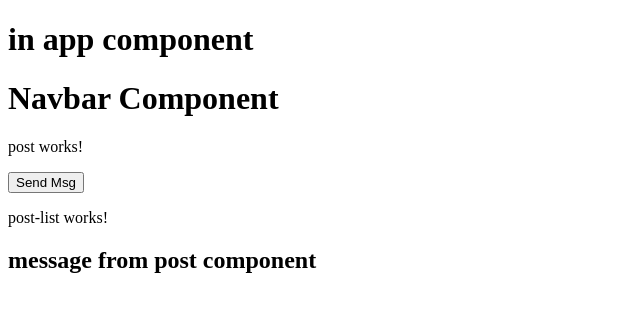
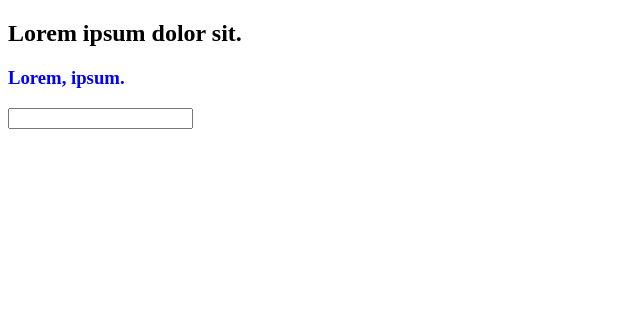
Before and after one commit to shivrajpro/angular-refresher-2023, an Angular app: page / in a window 1280 px wide. Shown: the top 312 px of the page, without its empty margins (0-640 px from the left). Built offline with nearby package versions, Linux system fonts and the light colour scheme.

Commit message:
style binding and event filtering

```diff
--- a/src/app/app.component.html
+++ b/src/app/app.component.html
@@ -1,3 +1,8 @@
-<h1>in app component</h1>
+<!-- <h1>in app component</h1>
 <app-navbar></app-navbar>
-<app-post (msgEvt)="receiveMsg($event)" ></app-post>
+<app-post (msgEvt)="receiveMsg($event)" ></app-post> -->
+
+<!-- style binding -->
+<h2 [class.text-red]="isRed" > Lorem ipsum dolor sit. </h2>
+<h3 [style.color]='textColor' > Lorem, ipsum. </h3>
+<input type="text" (keyup.enter)="onKeyEnter()" >
--- a/src/app/app.component.ts
+++ b/src/app/app.component.ts
@@ -8,6 +8,8 @@ import { PostComponent } from './post/post.component';
 })
 export class AppComponent implements OnInit, AfterViewInit {
   title = 'angular-refresher-2023';
+  isRed = true;
+  textColor = 'blue';
 
   @ViewChild(PostComponent) childComp = null;
 
@@ -26,4 +28,9 @@ export class AppComponent implements OnInit, AfterViewInit {
   receiveMsg(evt:any){
     console.log('>> evt',evt);
   }
+
+  onKeyEnter(){
+    // if(evt.keyCode == 13) console.log('>> enter key pressed');
+    console.log('>> enter key pressed');
+  }
 }
```
